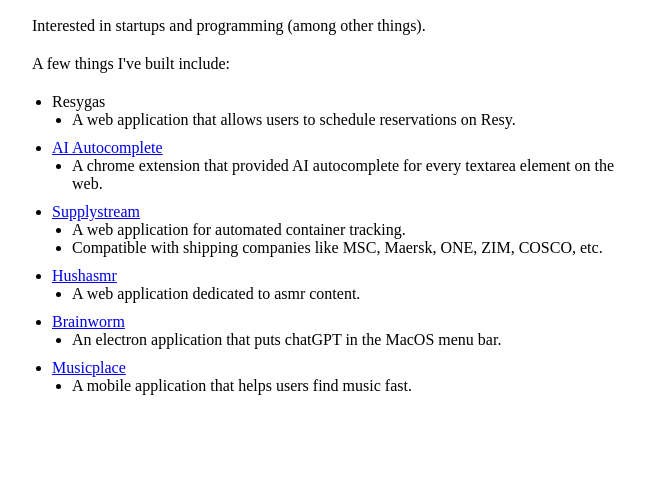
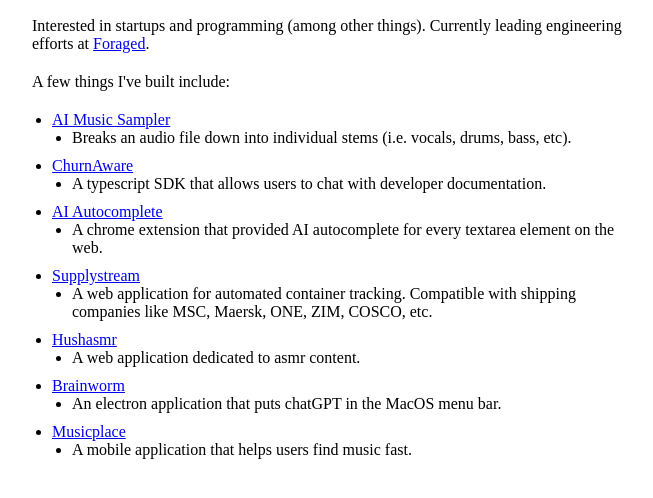
Before and after one commit to maxmandia/me, a plain HTML site: page index.html in a window 1280 px wide. Shown: the part 80-578 px from the top of the page, without its empty margins (308-961 px from the left). Drawn offline with Linux system fonts and the light colour scheme.

Commit message:
feat: early winter updates

```diff
--- a/index.html
+++ b/index.html
@@ -9,15 +9,30 @@
   <body>
     <main>
       <h2>Max Mandia</h2>
-      <p>Interested in startups and programming (among other things).</p>
+      <p>
+        Interested in startups and programming (among other things). Currently
+        leading engineering efforts at
+        <a href="https://foraged.com" target="_blank">Foraged</a>.
+      </p>
       <p>A few things I've built include:</p>
       <ul class="ul-main">
         <li>
-          Resygas
+          <a target="_blank" href="https://www.aimusicsampler.com"
+            >AI Music Sampler</a
+          >
           <ul>
             <li>
-              A web application that allows users to schedule reservations on
-              Resy.
+              Breaks an audio file down into individual stems (i.e. vocals,
+              drums, bass, etc).
+            </li>
+          </ul>
+        </li>
+        <li>
+          <a target="_blank" href="https://www.churnaware.com">ChurnAware</a>
+          <ul>
+            <li>
+              A typescript SDK that allows users to chat with developer
+              documentation.
             </li>
           </ul>
         </li>
@@ -35,10 +50,9 @@
         <li>
           <a target="_blank" href="https://supplystream.xyz">Supplystream</a>
           <ul>
-            <li>A web application for automated container tracking.</li>
             <li>
-              Compatible with shipping companies like MSC, Maersk, ONE, ZIM,
-              COSCO, etc.
+              A web application for automated container tracking. Compatible
+              with shipping companies like MSC, Maersk, ONE, ZIM, COSCO, etc.
             </li>
           </ul>
         </li>
```
